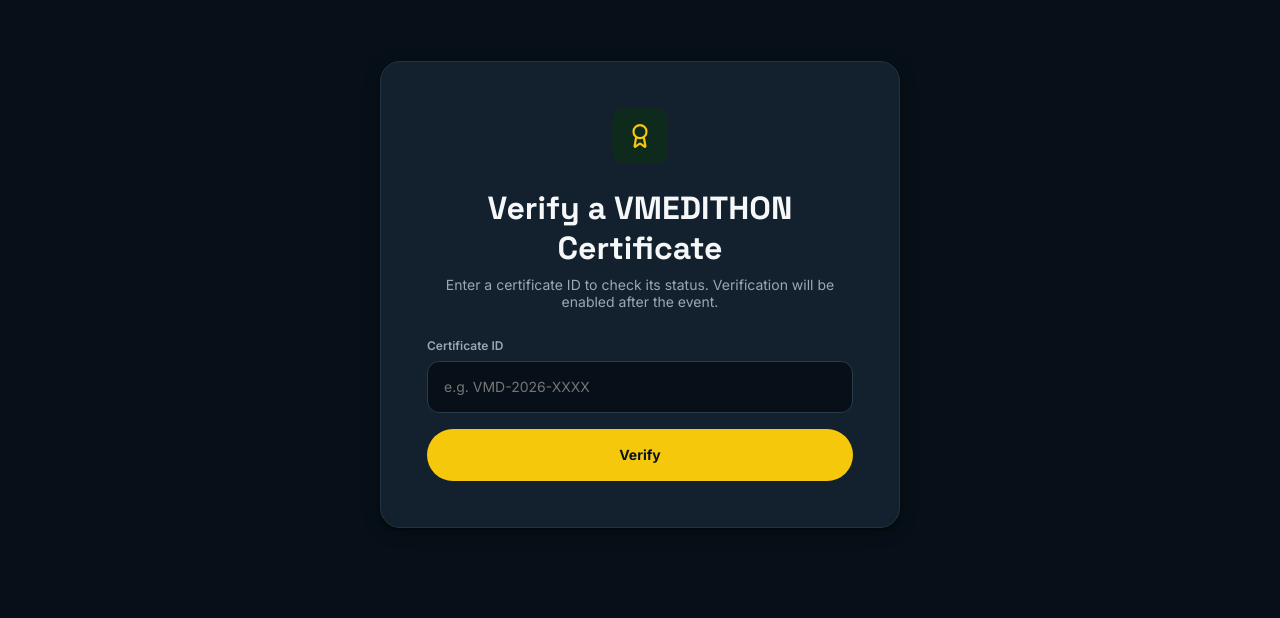
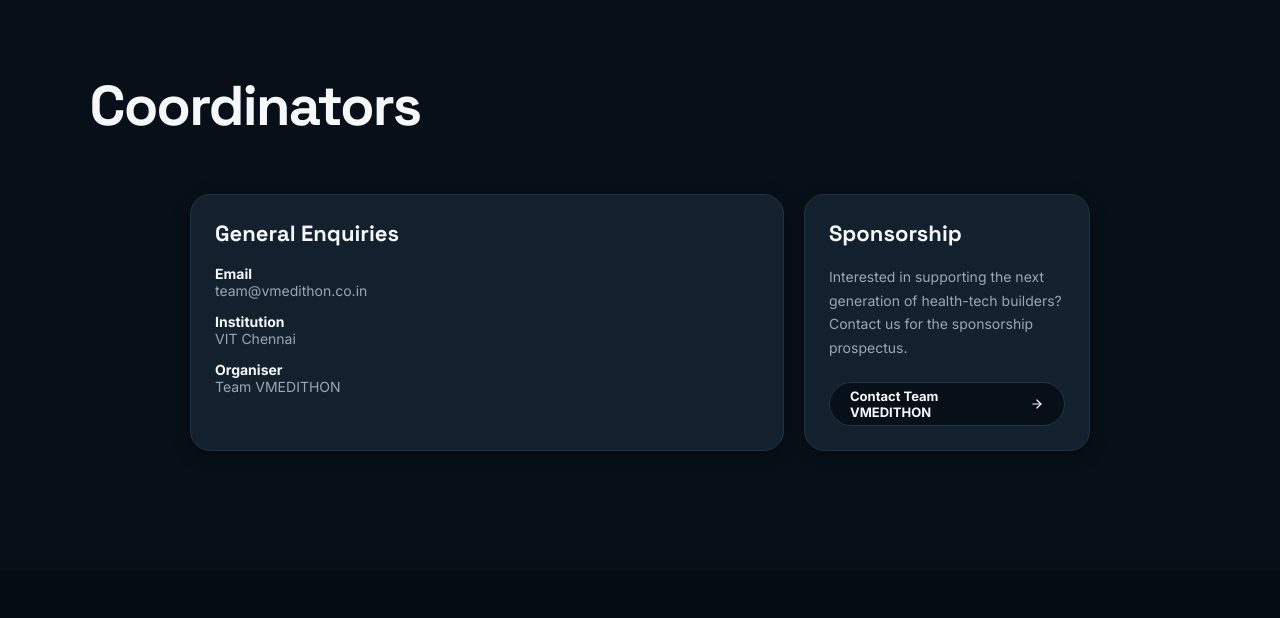
Before and after one commit to VMedithon/website, a React (Vite) app: page / in a window 1280 px wide. Shown: the part 7022-7640 px from the top of the page. Built offline with nearby package versions, Linux system fonts and the light colour scheme.

Commit message:
chore(verify): remove the certificate verification section
Drop the CertificateVerify card, its .verify-* styles, the
draw-caduceus keyframes, and the now-unused Award/Check imports.

```diff
--- a/src/App.tsx
+++ b/src/App.tsx
@@ -3,13 +3,11 @@
 import {
 	ArrowRight,
 	Menu,
-	Check,
 	Code2,
 	Wrench,
 	FileText,
 	Download,
 	ExternalLink,
-	Award,
 	Activity,
 	Sun,
 	Moon,
@@ -541,43 +539,6 @@
 	);
 }
 
-function CertificateVerify() {
-	const [id, setId] = useState("");
-	const [checked, setChecked] = useState(false);
-	return (
-		<section className="section verify-section" id="certificates">
-			<Anchor id="certificates" />
-			<div className="verify-card" data-reveal>
-				<div className="verify-icon" style={{ width: 56, height: 56, borderRadius: "var(--r-inner)", background: "var(--accent-soft)", color: "var(--brand-gold)", display: "grid", placeItems: "center", margin: "0 auto 24px" }}>
-					<Award style={{ width: 26, height: 26 }} />
-				</div>
-				<h2>Verify a VMEDITHON Certificate</h2>
-				<p>Enter a certificate ID to check its status. Verification will be enabled after the event.</p>
-				<label>
-					Certificate ID
-					<input
-						type="text"
-						value={id}
-						onChange={(e) => { setId(e.target.value); setChecked(false); }}
-						placeholder="e.g. VMD-2026-XXXX"
-						className="full"
-					/>
-				</label>
-				<button type="button" onClick={() => setChecked(true)}>
-					Verify
-				</button>
-				{checked && (
-					<div className="verify-success">
-						<Check style={{ width: 28, height: 28 }} />
-						<strong>No certificate found for “{id || "—"}”.</strong>
-						<span>Certificates will be issued after the event.</span>
-					</div>
-				)}
-			</div>
-		</section>
-	);
-}
-
 function Contact() {
 	return (
 		<section className="section" id="contact">
@@ -666,7 +627,6 @@
 			<Resources />
 			<Partners />
 			<FAQ />
-			<CertificateVerify />
 			<Contact />
 			<Footer />
 		</>
--- a/src/styles.css
+++ b/src/styles.css
@@ -222,20 +222,6 @@
 .faq-progress{height:2px;background:var(--line);margin-top:14px;position:relative;overflow:hidden}
 .faq-progress::after{content:"";position:absolute;left:0;top:0;height:100%;width:0;background:linear-gradient(90deg,var(--brand-green),var(--brand-blue));transition:width .4s var(--ease)}
 .faq-item.open .faq-progress::after{width:100%}
-
-/* ============ CERTIFICATE VERIFY ============ */
-.verify-section{background:var(--bg);position:relative;z-index:2}
-.verify-card{max-width:520px;margin:0 auto;background:var(--bg-elev);border:1px solid var(--line);border-radius:var(--r-card);padding:46px;text-align:center;box-shadow:var(--shadow-1)}
-.verify-card h2{font:700 32px "Space Grotesk",sans-serif;margin:0 0 8px}
-.verify-card p{font-size:14px;color:var(--ink-2);margin:0 0 28px}
-.verify-card label{display:grid;gap:8px;font:600 12px Inter;color:var(--ink-2);text-align:left;margin-bottom:16px}
-.verify-card input{width:100%;height:52px;border:1px solid var(--line-strong);background:var(--bg);color:var(--ink);border-radius:var(--r-field);padding:0 16px;font:14px Inter;transition:border-color .2s}
-.verify-card input:focus{border-color:var(--brand-gold);outline:none}
-.verify-card button{width:100%;height:52px;border:0;border-radius:var(--r-pill);background:var(--brand-gold);color:var(--brand-ink);font:700 14px Inter;cursor:pointer;transition:transform .2s,box-shadow .2s}
-.verify-card button:hover{transform:translateY(-2px);box-shadow:0 8px 24px color-mix(in srgb,var(--brand-gold) 30%,transparent)}
-.verify-success{display:flex;flex-direction:column;align-items:center;gap:14px;margin-top:24px;color:var(--brand-gold)}
-.verify-success svg{animation:draw-caduceus .8s var(--ease) forwards}
-@keyframes draw-caduceus{from{stroke-dashoffset:200}to{stroke-dashoffset:0}}
 
 /* ============ FOOTER ============ */
 footer{padding:60px 7vw;background:#050c12;color:#98a8b4;display:grid;grid-template-columns:1fr 1fr 1fr;gap:30px;align-items:start;font-size:12px;position:relative;z-index:2}
@@ -472,7 +458,6 @@
 	.theme-card{padding:28px;min-height:auto}
 	.round-card{padding:28px}
 	.round-number{font-size:64px}
-	.verify-card{padding:32px 24px}
 	footer{grid-template-columns:1fr}
 	.dashboard-overlay{grid-template-columns:1fr}
 	.dash-sidebar{position:fixed;bottom:0;left:0;right:0;height:64px;z-index:8;flex-direction:row;padding:8px;background:var(--brand-ink)}
```
